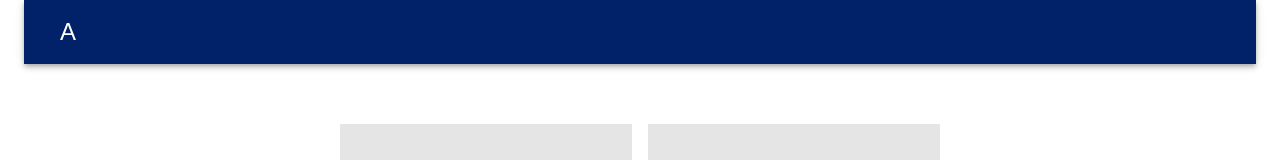
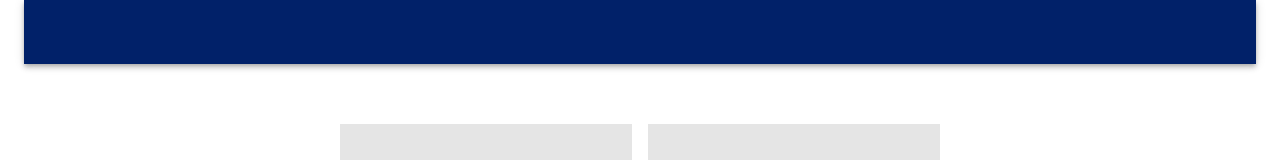
Before and after one commit to akash-saxena150/MERN_LOWES, a React (Create React App) app: page /admindashboard/1 in a window 1280 px wide. Shown: the top 160 px of the page. Built offline with nearby package versions, Linux system fonts and the light colour scheme.

Commit message:
Modified admin dashboard

```diff
--- a/src/Component/Routes.js
+++ b/src/Component/Routes.js
@@ -7,7 +7,7 @@ class Routes extends Component {
   render() {
     return (
       <Switch>
-        <Route path='/admindashboard' component={AdminDashboard} />
+        <Route path='/admindashboard/:id' component={AdminDashboard} />
         <Route path='/userdashboard' component={UserDashboard} />
         <Route path='/login' component={Login} />
         <Route path='/' component={Login} />
--- a/src/Screen/AdminDashboard/AdminDashboard.js
+++ b/src/Screen/AdminDashboard/AdminDashboard.js
@@ -7,14 +7,29 @@ import {
   IconButton,
   Typography
 } from "@material-ui/core";
-import { colors } from "../../service.js";
+import { colors, getUserDetails } from "../../service.js";
 class AdminDashboard extends Component {
+  constructor(props) {
+    super(props);
+    this.props = props;
+    this.state = { userDetails: {} };
+  }
+  componentDidMount() {
+    console.log(this.props);
+    const userDetails = getUserDetails(this.props.match.params.id);
+    this.setState({ userDetails: userDetails });
+  }
   render() {
+    const { userDetails } = this.state;
     return (
       <>
         <AppBar position='static'>
           <Toolbar>
-            <IconButton color='inherit'>A</IconButton>
+            {userDetails && userDetails.fName && (
+              <IconButton color='inherit'>
+                {userDetails.fName.substring(0, 1)}
+              </IconButton>
+            )}
           </Toolbar>
         </AppBar>
         <Grid
--- a/src/Screen/Login/Login.js
+++ b/src/Screen/Login/Login.js
@@ -2,15 +2,23 @@ import React, { Component } from "react";
 import { Grid } from "@material-ui/core";
 import Styles from "./Login-style";
 import FormGenerator from "../../Component/FormGenerator";
-import { formData } from "../../service";
+import { formData, login } from "../../service";
 
 class Login extends Component {
-  constructor() {
-    super();
+  constructor(props) {
+    super(props);
+    this.props = props;
     this.state = { loginCreds: formData.loginCreds };
   }
   onLogin = data => {
-    console.log("Login data", data);
+    const loginInfo = login({
+      username: data[0].value,
+      password: data[1].value
+    });
+    console.log(loginInfo);
+    if (!loginInfo.error) {
+      this.props.history.push(`/admindashboard/${loginInfo.winId}`);
+    }
   };
   render() {
     const { loginCreds } = this.state;
--- a/src/service.js
+++ b/src/service.js
@@ -1,7 +1,22 @@
 import Styles from "./config/styles.json";
 import FormData from "./config/formData.json";
 import MsgConfig from "./config/msgConfig.json";
+import DummyData from "./config/dummyData.json";
 const colors = { ...Styles.colors };
 const formData = { ...FormData };
 const msgConfig = { ...MsgConfig };
-export { colors, formData, msgConfig };
+const login = data => {
+  for (let key in DummyData.users) {
+    if (DummyData.users[key]["email"] === data.username)
+      if (DummyData.users[key]["password"] === data.password)
+        return {
+          msg: "login successful",
+          winId: DummyData.users[key]["winId"]
+        };
+  }
+  return { error: "Invalid User" };
+};
+const getUserDetails = wid => {
+  return DummyData.users[wid];
+};
+export { colors, formData, msgConfig, login, getUserDetails };
```
